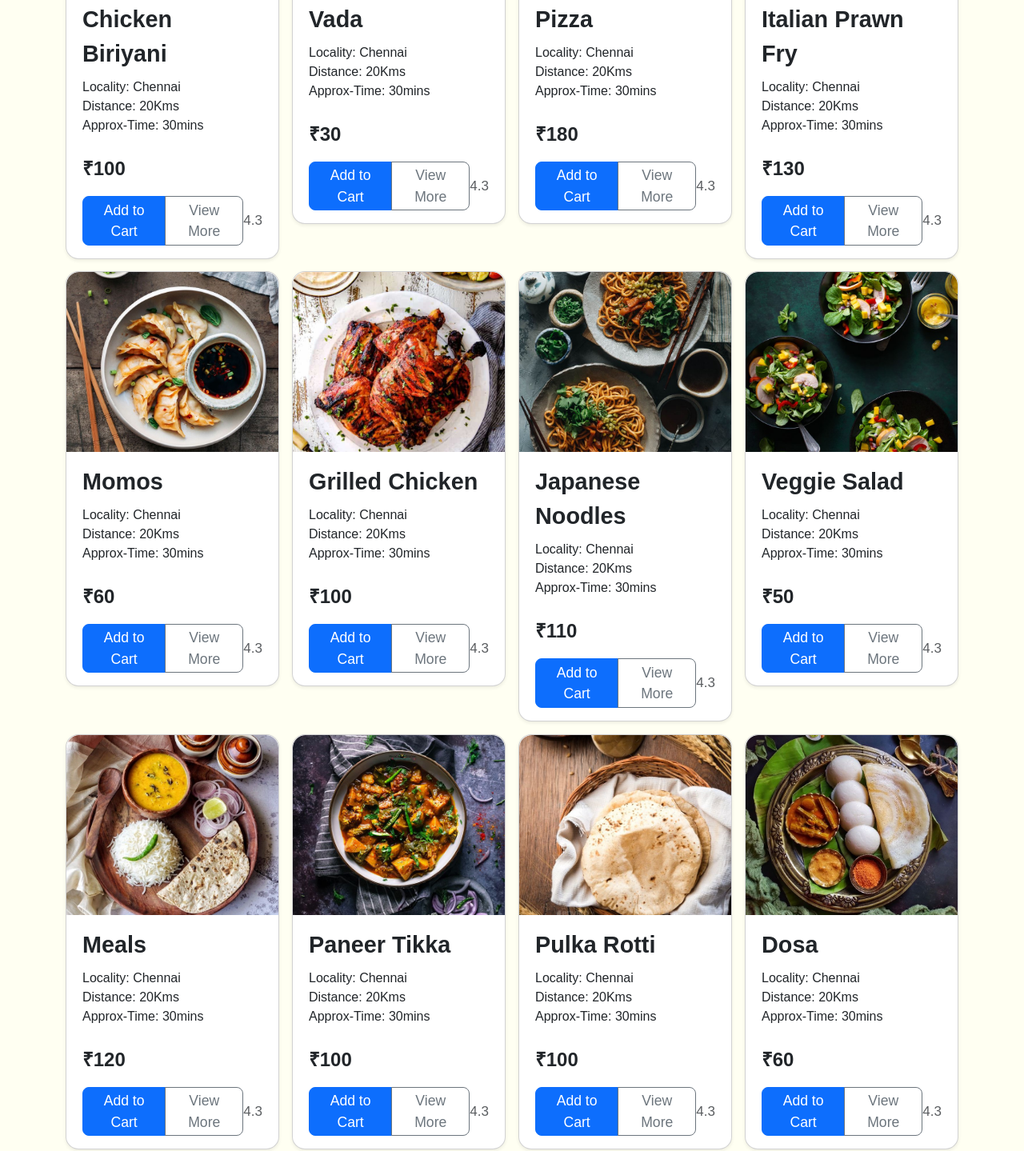
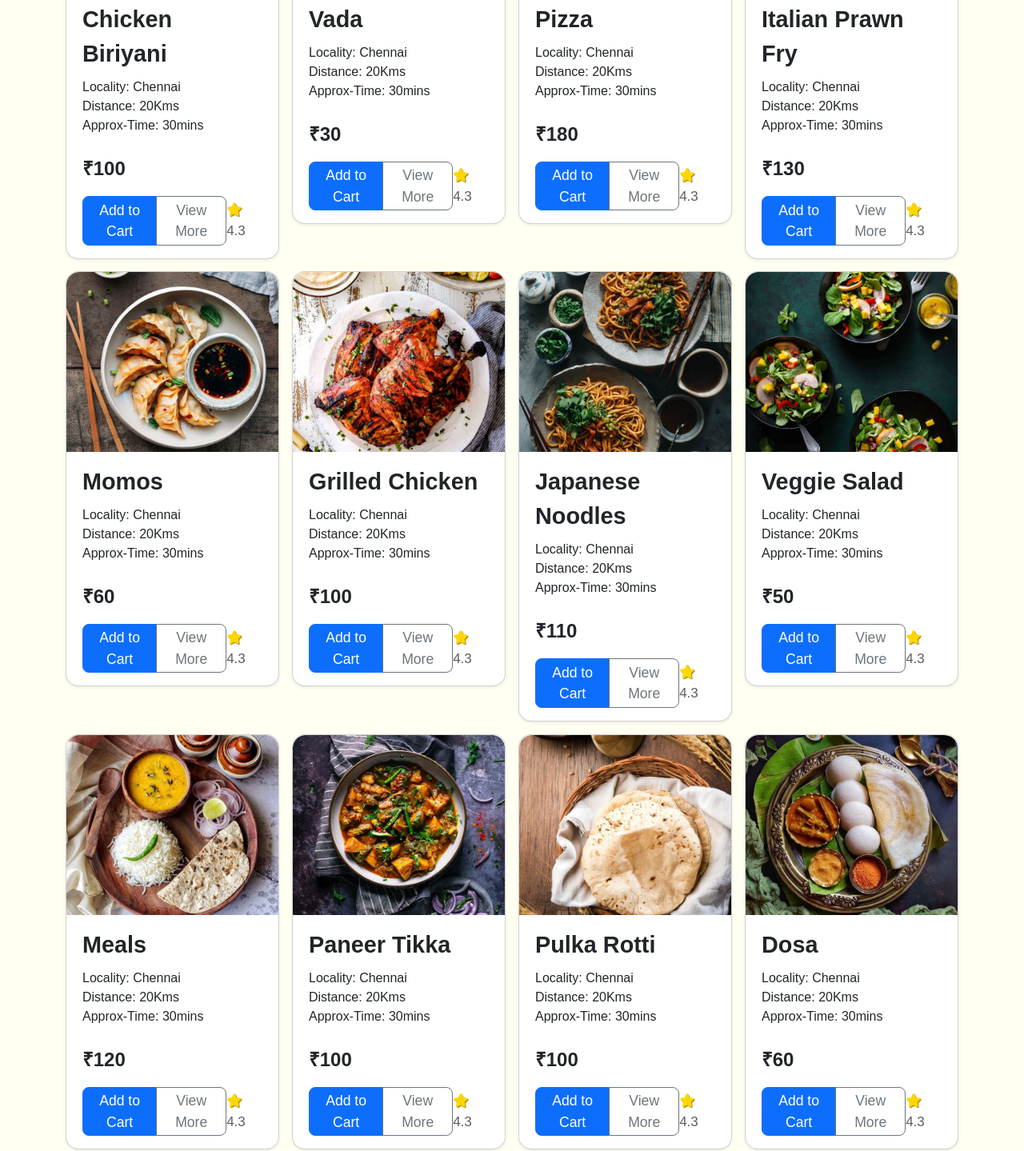
Before and after one commit to Adityavasudev2006/EatFull, a website with bundled scripts: page outlets.html in a window 1280 px wide. Shown: the part 902-2341 px from the top of the page at 80% size. Built offline with nearby package versions, Linux system fonts and the light colour scheme; no server answers; a web font is replaced by a local one.

Commit message:
Added golden star for rating

```diff
--- a/outlets.html
+++ b/outlets.html
@@ -373,6 +373,20 @@
  body.dark-theme .chatbot-input-area input::placeholder { color: #888; }
 
  body.dark-theme .chatbot-disclaimer { color: #888; }
+ /* --- CSS for the golden star for the rating --- */
+ .rating-star-metallic {
+  color: #FFD700;
+  text-shadow: 1px 1px 1px #A07900;
+
+  margin-right: 4px;
+   -webkit-font-smoothing: antialiased;
+   -moz-osx-font-smoothing: grayscale;
+}
+
+body.dark-theme .rating-star-metallic {
+    color: #FFD700;
+    text-shadow: 1px 1px 1px #8B4513;
+}
 
 </style>
   </head>
@@ -522,7 +536,9 @@
                       <button type="button" onclick="addToCart('Chicken Biriyani', 100)" class="btn btn-sm btn-primary" data-bs-toggle="modal" data-bs-target="#staticBackdrop">Add to Cart</button>
                       <button type="button" class="btn btn-sm btn-outline-secondary" data-bs-toggle="modal" data-bs-target="#scrollableModal" onclick="setOutletLocation(13.0827, 80.2707)">View More</button>
                     </div>
-                    <small class="text-body-secondary" style="font-size: 17px">4.3</small>
+                    <small class="text-body-secondary" style="font-size: 17px">
+                      <i class="fas fa-star rating-star-metallic"></i> 4.3
+                  </small>
                   </div>
                 </div>
               </div>
@@ -540,7 +556,9 @@
                       <button type="button" onclick="addToCart('Vada', 30)" class="btn btn-sm btn-primary" data-bs-toggle="modal" data-bs-target="#staticBackdrop">Add to Cart</button>
                       <button type="button" class="btn btn-sm btn-outline-secondary" data-bs-toggle="modal" data-bs-target="#scrollableModal" onclick="setOutletLocation(13.0830, 80.2710)">View More</button>
                     </div>
-                    <small class="text-body-secondary" style="font-size: 17px">4.3</small>
+                    <small class="text-body-secondary" style="font-size: 17px">
+                      <i class="fas fa-star rating-star-metallic"></i> 4.3
+                  </small>
                   </div>
                 </div>
               </div>
@@ -558,7 +576,9 @@
                       <button type="button" onclick="addToCart('Pizza', 180)" class="btn btn-sm btn-primary" data-bs-toggle="modal" data-bs-target="#staticBackdrop">Add to Cart</button>
                       <button type="button" class="btn btn-sm btn-outline-secondary" data-bs-toggle="modal" data-bs-target="#scrollableModal" onclick="setOutletLocation(13.0840, 80.2720)">View More</button>
                     </div>
-                    <small class="text-body-secondary" style="font-size: 17px">4.3</small>
+                    <small class="text-body-secondary" style="font-size: 17px">
+                      <i class="fas fa-star rating-star-metallic"></i> 4.3
+                  </small>
                   </div>
                 </div>
               </div>
@@ -576,7 +596,9 @@
                       <button type="button" onclick="addToCart('Italian Prawn Fry', 130)" class="btn btn-sm btn-primary" data-bs-toggle="modal" data-bs-target="#staticBackdrop">Add to Cart</button>
                       <button type="button" class="btn btn-sm btn-outline-secondary" data-bs-toggle="modal" data-bs-target="#scrollableModal" onclick="setOutletLocation(13.0850, 80.2730)">View More</button>
                     </div>
-                    <small class="text-body-secondary" style="font-size: 17px">4.3</small>
+                    <small class="text-body-secondary" style="font-size: 17px">
+                      <i class="fas fa-star rating-star-metallic"></i> 4.3
+                  </small>
                   </div>
                 </div>
               </div>
@@ -594,7 +616,9 @@
                       <button type="button" onclick="addToCart('Momos', 60)" class="btn btn-sm btn-primary" data-bs-toggle="modal" data-bs-target="#staticBackdrop">Add to Cart</button>
                       <button type="button" class="btn btn-sm btn-outline-secondary" data-bs-toggle="modal" data-bs-target="#scrollableModal" onclick="setOutletLocation(13.0860, 80.2740)">View More</button>
                     </div>
-                    <small class="text-body-secondary" style="font-size: 17px">4.3</small>
+                    <small class="text-body-secondary" style="font-size: 17px">
+                      <i class="fas fa-star rating-star-metallic"></i> 4.3
+                  </small>
                   </div>
                 </div>
               </div>
@@ -612,7 +636,9 @@
                       <button type="button" onclick="addToCart('Grilled Chicken', 100)" class="btn btn-sm btn-primary" data-bs-toggle="modal" data-bs-target="#staticBackdrop">Add to Cart</button>
                       <button type="button" class="btn btn-sm btn-outline-secondary" data-bs-toggle="modal" data-bs-target="#scrollableModal" onclick="setOutletLocation(13.0870, 80.2750)">View More</button>
                     </div>
-                    <small class="text-body-secondary" style="font-size: 17px">4.3</small>
+                    <small class="text-body-secondary" style="font-size: 17px">
+                      <i class="fas fa-star rating-star-metallic"></i> 4.3
+                  </small>
                   </div>
                 </div>
               </div>
@@ -630,7 +656,9 @@
                       <button type="button" onclick="addToCart('Japanese Noodles', 110)" class="btn btn-sm btn-primary" data-bs-toggle="modal" data-bs-target="#staticBackdrop">Add to Cart</button>
                       <button type="button" class="btn btn-sm btn-outline-secondary" data-bs-toggle="modal" data-bs-target="#scrollableModal" onclick="setOutletLocation(13.0880, 80.2760)">View More</button>
                     </div>
-                    <small class="text-body-secondary" style="font-size: 17px">4.3</small>
+                    <small class="text-body-secondary" style="font-size: 17px">
+                      <i class="fas fa-star rating-star-metallic"></i> 4.3
+                  </small>
                   </div>
                 </div>
               </div>
@@ -648,7 +676,9 @@
                       <button type="button" onclick="addToCart('Veggie Salad', 50)" class="btn btn-sm btn-primary" data-bs-toggle="modal" data-bs-target="#staticBackdrop">Add to Cart</button>
                       <button type="button" class="btn btn-sm btn-outline-secondary" data-bs-toggle="modal" data-bs-target="#scrollableModal" onclick="setOutletLocation(13.0890, 80.2770)">View More</button>
                     </div>
-                    <small class="text-body-secondary" style="font-size: 17px">4.3</small>
+                    <small class="text-body-secondary" style="font-size: 17px">
+                      <i class="fas fa-star rating-star-metallic"></i> 4.3
+                  </small>
                   </div>
                 </div>
               </div>
@@ -666,7 +696,9 @@
                       <button type="button" onclick="addToCart('Meals', 120)" class="btn btn-sm btn-primary" data-bs-toggle="modal" data-bs-target="#staticBackdrop">Add to Cart</button>
                       <button type="button" class="btn btn-sm btn-outline-secondary" data-bs-toggle="modal" data-bs-target="#scrollableModal" onclick="setOutletLocation(13.0900, 80.2780)">View More</button>
                     </div>
-                    <small class="text-body-secondary" style="font-size: 17px">4.3</small>
+                    <small class="text-body-secondary" style="font-size: 17px">
+                      <i class="fas fa-star rating-star-metallic"></i> 4.3
+                  </small>
                   </div>
                 </div>
               </div>
@@ -684,7 +716,9 @@
                       <button type="button" onclick="addToCart('Paneer Tikka', 100)" class="btn btn-sm btn-primary" data-bs-toggle="modal" data-bs-target="#staticBackdrop">Add to Cart</button>
                       <button type="button" class="btn btn-sm btn-outline-secondary" data-bs-toggle="modal" data-bs-target="#scrollableModal" onclick="setOutletLocation(13.0910, 80.2790)">View More</button>
                     </div>
-                    <small class="text-body-secondary" style="font-size: 17px">4.3</small>
+                    <small class="text-body-secondary" style="font-size: 17px">
+                      <i class="fas fa-star rating-star-metallic"></i> 4.3
+                  </small>
                   </div>
                 </div>
               </div>
@@ -702,7 +736,9 @@
                       <button type="button" onclick="addToCart('Pulka Rotti', 100)" class="btn btn-sm btn-primary" data-bs-toggle="modal" data-bs-target="#staticBackdrop">Add to Cart</button>
                       <button type="button" class="btn btn-sm btn-outline-secondary" data-bs-toggle="modal" data-bs-target="#scrollableModal" onclick="setOutletLocation(13.0920, 80.2800)">View More</button>
                     </div>
-                    <small class="text-body-secondary" style="font-size: 17px">4.3</small>
+                    <small class="text-body-secondary" style="font-size: 17px">
+                      <i class="fas fa-star rating-star-metallic"></i> 4.3
+                  </small>
                   </div>
                 </div>
               </div>
@@ -720,7 +756,9 @@
                       <button type="button" onclick="addToCart('Dosa', 60)" class="btn btn-sm btn-primary" data-bs-toggle="modal" data-bs-target="#staticBackdrop">Add to Cart</button>
                       <button type="button" class="btn btn-sm btn-outline-secondary" data-bs-toggle="modal" data-bs-target="#scrollableModal" onclick="setOutletLocation(13.0930, 80.2810)">View More</button>
                     </div>
-                    <small class="text-body-secondary" style="font-size: 17px">4.3</small>
+                    <small class="text-body-secondary" style="font-size: 17px">
+                      <i class="fas fa-star rating-star-metallic"></i> 4.3
+                  </small>
                   </div>
                 </div>
               </div>
@@ -738,7 +776,9 @@
                       <button type="button" onclick="addToCart('Blue Lagoon', 100)" class="btn btn-sm btn-primary" data-bs-toggle="modal" data-bs-target="#staticBackdrop">Add to Cart</button>
                       <button type="button" class="btn btn-sm btn-outline-secondary" data-bs-toggle="modal" data-bs-target="#scrollableModal" onclick="setOutletLocation(13.0940, 80.2820)">View More</button>
                     </div>
-                    <small class="text-body-secondary" style="font-size: 17px">4.3</small>
+                    <small class="text-body-secondary" style="font-size: 17px">
+                      <i class="fas fa-star rating-star-metallic"></i> 4.3
+                  </small>
                   </div>
                 </div>
               </div>
@@ -756,7 +796,9 @@
                       <button type="button" onclick="addToCart('Butter Scotch', 55)" class="btn btn-sm btn-primary" data-bs-toggle="modal" data-bs-target="#staticBackdrop">Add to Cart</button>
                       <button type="button" class="btn btn-sm btn-outline-secondary" data-bs-toggle="modal" data-bs-target="#scrollableModal" onclick="setOutletLocation(13.0950, 80.2830)">View More</button>
                     </div>
-                    <small class="text-body-secondary" style="font-size: 17px">4.3</small>
+                    <small class="text-body-secondary" style="font-size: 17px">
+                      <i class="fas fa-star rating-star-metallic"></i> 4.3
+                  </small>
                   </div>
                 </div>
               </div>
@@ -774,7 +816,9 @@
                       <button type="button" onclick="addToCart('Strawberry Pie', 100)" class="btn btn-sm btn-primary" data-bs-toggle="modal" data-bs-target="#staticBackdrop">Add to Cart</button>
                       <button type="button" class="btn btn-sm btn-outline-secondary" data-bs-toggle="modal" data-bs-target="#scrollableModal" onclick="setOutletLocation(13.0960, 80.2840)">View More</button>
                     </div>
-                    <small class="text-body-secondary" style="font-size: 17px">4.3</small>
+                    <small class="text-body-secondary" style="font-size: 17px">
+                      <i class="fas fa-star rating-star-metallic"></i> 4.3
+                  </small>
                   </div>
                 </div>
               </div>
@@ -792,7 +836,9 @@
                       <button type="button" onclick="addToCart('Sweets Jumbo', 100)" class="btn btn-sm btn-primary" data-bs-toggle="modal" data-bs-target="#staticBackdrop">Add to Cart</button>
                       <button type="button" class="btn btn-sm btn-outline-secondary" data-bs-toggle="modal" data-bs-target="#scrollableModal" onclick="setOutletLocation(13.0970, 80.2850)">View More</button>
                     </div>
-                    <small class="text-body-secondary" style="font-size: 17px">4.3</small>
+                    <small class="text-body-secondary" style="font-size: 17px">
+                      <i class="fas fa-star rating-star-metallic"></i> 4.3
+                  </small>
                   </div>
                 </div>
               </div>
@@ -810,7 +856,9 @@
                       <button type="button" onclick="addToCart('Murukku', 50)" class="btn btn-sm btn-primary" data-bs-toggle="modal" data-bs-target="#staticBackdrop">Add to Cart</button>
                       <button type="button" class="btn btn-sm btn-outline-secondary" data-bs-toggle="modal" data-bs-target="#scrollableModal" onclick="setOutletLocation(13.0980, 80.2860)">View More</button>
                     </div>
-                    <small class="text-body-secondary" style="font-size: 17px">4.3</small>
+                    <small class="text-body-secondary" style="font-size: 17px">
+                      <i class="fas fa-star rating-star-metallic"></i> 4.3
+                  </small>
                   </div>
                 </div>
               </div>
@@ -828,7 +876,9 @@
                       <button type="button" onclick="addToCart('Puffs', 20)" class="btn btn-sm btn-primary" data-bs-toggle="modal" data-bs-target="#staticBackdrop">Add to Cart</button>
                       <button type="button" class="btn btn-sm btn-outline-secondary" data-bs-toggle="modal" data-bs-target="#scrollableModal" onclick="setOutletLocation(13.0990, 80.2870)">View More</button>
                     </div>
-                    <small class="text-body-secondary" style="font-size: 17px">4.3</small>
+                    <small class="text-body-secondary" style="font-size: 17px">
+                      <i class="fas fa-star rating-star-metallic"></i> 4.3
+                  </small>
                   </div>
                 </div>
               </div>
@@ -846,7 +896,9 @@
                       <button type="button" onclick="addToCart('Vada Pav', 50)" class="btn btn-sm btn-primary" data-bs-toggle="modal" data-bs-target="#staticBackdrop">Add to Cart</button>
                       <button type="button" class="btn btn-sm btn-outline-secondary" data-bs-toggle="modal" data-bs-target="#scrollableModal" onclick="setOutletLocation(13.1000, 80.2880)">View More</button>
                     </div>
-                    <small class="text-body-secondary" style="font-size: 17px">4.3</small>
+                    <small class="text-body-secondary" style="font-size: 17px">
+                      <i class="fas fa-star rating-star-metallic"></i> 4.3
+                  </small>
                   </div>
                 </div>
               </div>
@@ -864,7 +916,9 @@
                       <button type="button" onclick="addToCart('Mango Pickle', 90)" class="btn btn-sm btn-primary" data-bs-toggle="modal" data-bs-target="#staticBackdrop">Add to Cart</button>
                       <button type="button" class="btn btn-sm btn-outline-secondary" data-bs-toggle="modal" data-bs-target="#scrollableModal" onclick="setOutletLocation(13.1010, 80.2890)">View More</button>
                     </div>
-                    <small class="text-body-secondary" style="font-size: 17px">4.3</small>
+                    <small class="text-body-secondary" style="font-size: 17px">
+                      <i class="fas fa-star rating-star-metallic"></i> 4.3
+                  </small>
                   </div>
                 </div>
               </div>
```
